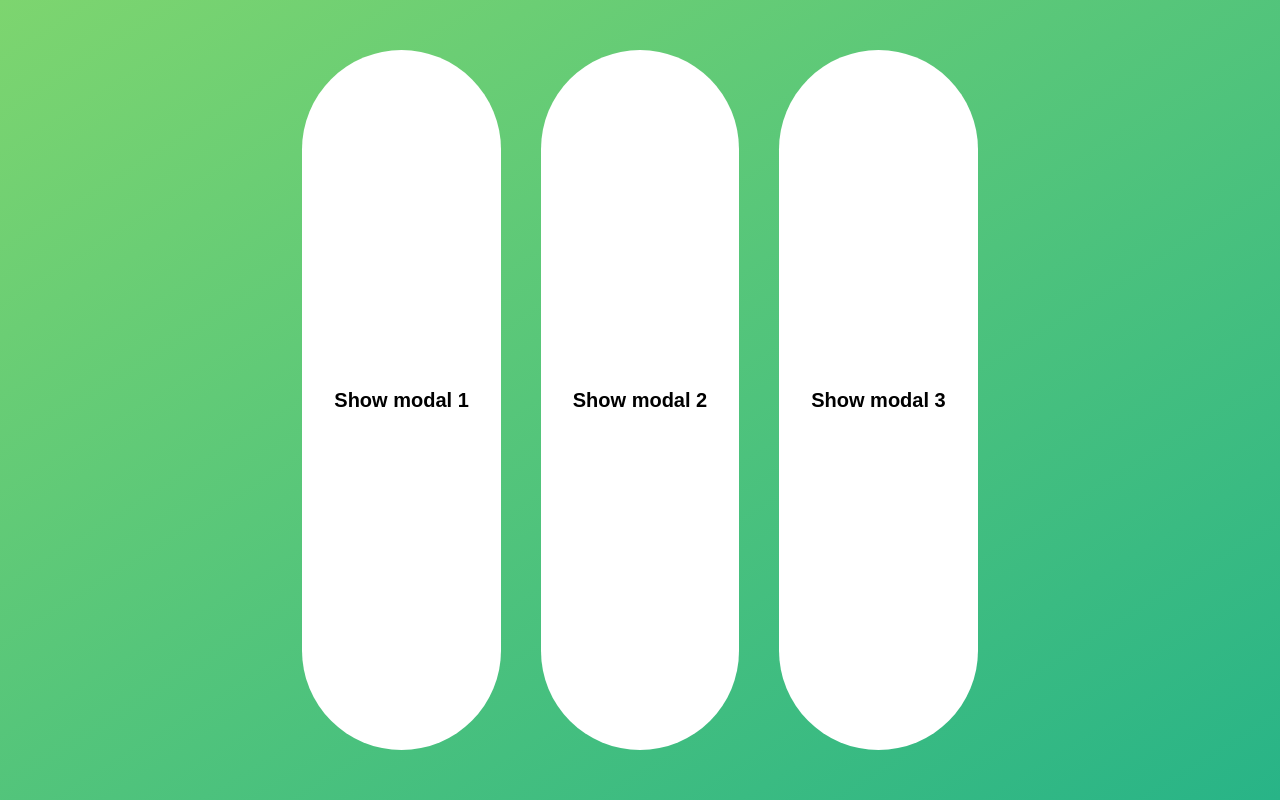
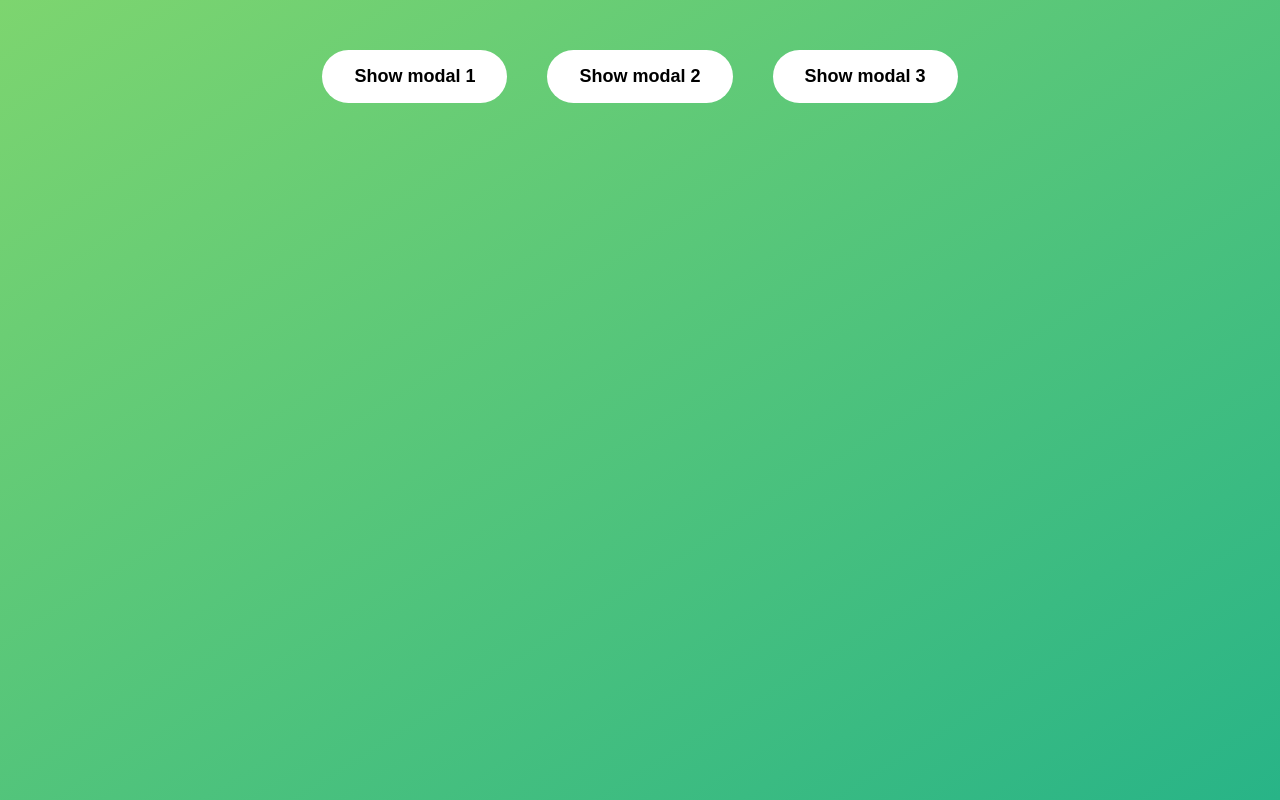
Before and after one commit to dd-obua/-js-DOM-Modal-Window-05-02, a plain HTML site: page index.html in a window 1280 px wide. Drawn offline with Linux system fonts and the light colour scheme.

Commit message:
Adjust flex items and button font sizes

```diff
--- a/css/styles.css
+++ b/css/styles.css
@@ -19,17 +19,17 @@ body {
 .container {
   height: 100vh;
   background: linear-gradient(to top left, #28b487, #7dd56f);
-  /* padding-top: 4.2rem; */
   position: relative;
 
   display: flex;
   justify-content: center;
+  align-items: flex-start;
   position: relative;
 }
 
 .btn {
   margin: 5rem 2rem;
-  font-size: 2rem;
+  font-size: 1.8rem;
   font-weight: 600;
   border: none;
   padding: 1.6rem 3.2rem;
```
